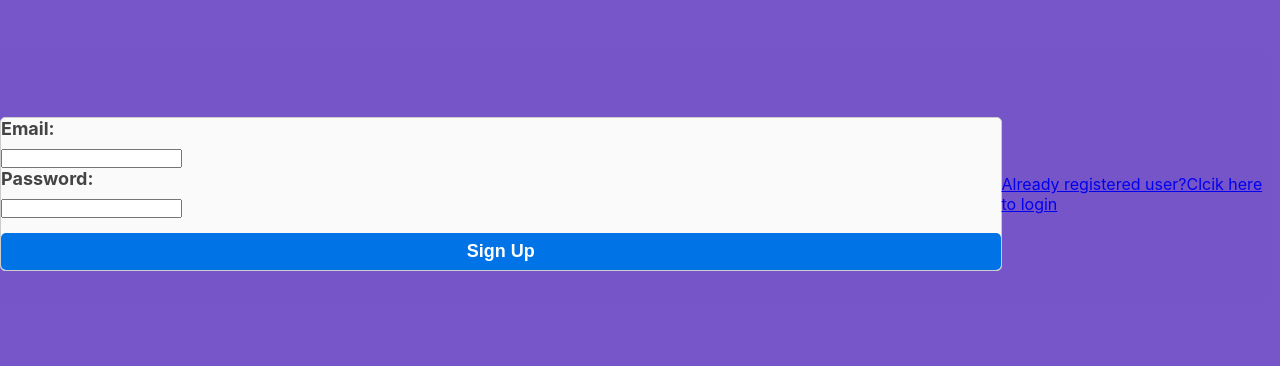
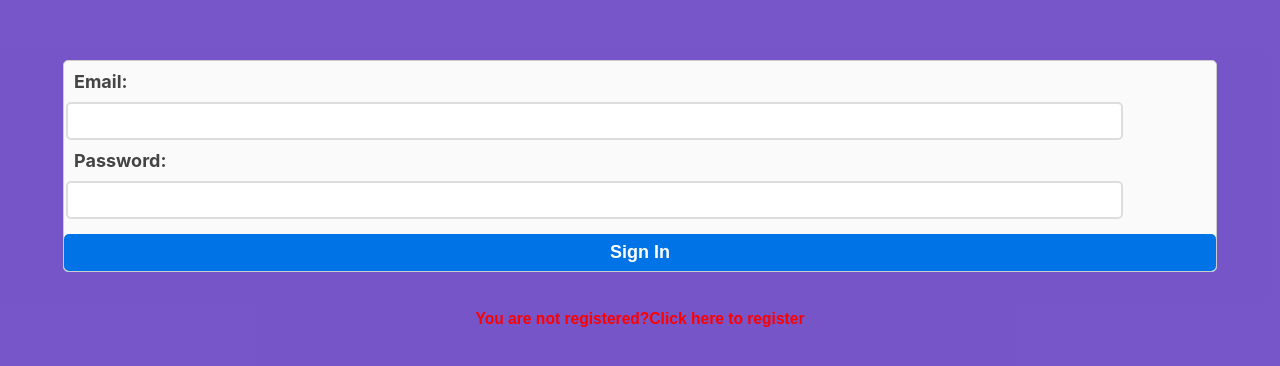
Before and after one commit to harisdolovac/AccountApp, a React (Create React App) app: page /signup in a window 1280 px wide. Shown: the part 206-572 px from the top of the page. Built offline with nearby package versions, Linux system fonts and the light colour scheme.

Commit message:
Added firebase auth,make changes to signIn-signUp page

```diff
--- a/package.json
+++ b/package.json
@@ -7,6 +7,7 @@
     "@testing-library/jest-dom": "^5.16.5",
     "@testing-library/react": "^13.4.0",
     "@testing-library/user-event": "^13.5.0",
+    "firebase": "^9.15.0",
     "react": "^18.2.0",
     "react-dom": "^18.2.0",
     "react-redux": "^8.0.5",
--- a/src/App.js
+++ b/src/App.js
@@ -4,8 +4,7 @@ import './App.css';
 import Details from './Pages/Detalis/Details';
 
 import Home from './Pages/Home/Home';
-import SignIn from './Pages/SignIn/SignIn';
-import SignUp from './Pages/SignUp/SignUp';
+import SignUpOrSignIn from './Pages/SignUp/SignUpOrSignIn';
 
 function App() {
   const [embroideryForm, setEmbroideryForm] = useState([])
@@ -14,8 +13,7 @@ function App() {
     <Router>
       <Routes >
         <Route path="/" element={<Home embroideryForm={embroideryForm} setEmbroideryForm={setEmbroideryForm} />} />
-        <Route path="/signup" element={<SignUp />} />
-        <Route path="/signin" element={<SignIn />} />
+        <Route path="/signup" element={<SignUpOrSignIn />} />
         <Route path="/details/:id" element={<Details embroideryForm={embroideryForm} setEmbroideryForm={setEmbroideryForm} />} />
       </Routes >
     </Router>
--- /dev/null
+++ b/src/Components/Firebase/firebaseConfig.js
@@ -0,0 +1,19 @@
+
+import { initializeApp } from "firebase/app";
+import { getFirestore } from "firebase/firestore"
+
+const firebaseConfig = {
+    apiKey: "AIzaSyC6XmnY7nLzZJVoh4NSqpGFVnu8DRtDfQs",
+    authDomain: "vezaplikacija.firebaseapp.com",
+    projectId: "vezaplikacija",
+    storageBucket: "vezaplikacija.appspot.com",
+    messagingSenderId: "604566414921",
+    appId: "1:604566414921:web:2accf21eba7252ea30c198",
+    measurementId: "G-ZZ0QLH4BBZ"
+};
+
+const app = initializeApp(firebaseConfig);
+
+
+export const db = getFirestore(app)
+export default app
--- a/src/Pages/Home/Home.css
+++ b/src/Pages/Home/Home.css
@@ -32,7 +32,7 @@ form {
 /* Style the form labels */
 form label {
     display: block;
-    margin-bottom: 10px;
+    margin: 10px;
     font-size: 18px;
     font-weight: bold;
     color: #444;
@@ -40,8 +40,11 @@ form label {
 
 /* Style the form input fields */
 form input[type="text"],
+form input[type="email"],
+form input[type="password"],
 form input[type="number"] {
-    width: 100%;
+    margin-left: 2px;
+    width: 90%;
     border: 2px solid #ddd;
     border-radius: 5px;
     padding: 8px;
--- a/src/Pages/SignIn/SignIn.js
+++ /dev/null
@@ -1,44 +0,0 @@
-import React, { useState } from 'react'
-import { Link } from 'react-router-dom';
-import "./SignIn.css"
-
-const SignIn = () => {
-    const [email, setEmail] = useState('');
-    const [password, setPassword] = useState('');
-
-    const handleSubmit = (event) => {
-        event.preventDefault();
-
-        // Validate form inputs and submit form data
-    };
-
-    return (
-        <div className='SignUpWrapper' >
-            <form onSubmit={handleSubmit}>
-                <label htmlFor="email">Email:</label>
-                <input
-                    type="email"
-                    id="email"
-                    value={email}
-                    onChange={(event) => setEmail(event.target.value)}
-                />
-
-                <label htmlFor="password">Password:</label>
-                <input
-                    type="password"
-                    id="password"
-                    value={password}
-                    onChange={(event) => setPassword(event.target.value)}
-                />
-
-                <button type="submit">Sign In</button>
-            </form>
-            <Link to="/signup">
-                <p>  You are not registered?Click here to register</p>
-            </Link>
-        </div>
-    );
-}
-
-
-export default SignIn
--- a/src/Pages/SignUp/SignUp.css
+++ /dev/null
@@ -1,7 +0,0 @@
-.SignUpWrapper {
-    height: 100vh;
-    display: flex;
-    align-items: center;
-    justify-content: center;
-    background-color: rgba(73, 30, 182, 0.751);
-}
--- a/src/Pages/SignUp/SignUp.js
+++ /dev/null
@@ -1,44 +0,0 @@
-import React, { useState } from 'react'
-import { Link } from 'react-router-dom';
-import "./SignUp.css"
-
-const SignUp = () => {
-    const [email, setEmail] = useState('');
-    const [password, setPassword] = useState('');
-
-    const handleSubmit = (event) => {
-        event.preventDefault();
-
-        // Validate form inputs and submit form data
-    };
-
-    return (
-        <div className='SignUpWrapper' >
-            <form onSubmit={handleSubmit}>
-                <label htmlFor="email">Email:</label>
-                <input
-                    type="email"
-                    id="email"
-                    value={email}
-                    onChange={(event) => setEmail(event.target.value)}
-                />
-
-                <label htmlFor="password">Password:</label>
-                <input
-                    type="password"
-                    id="password"
-                    value={password}
-                    onChange={(event) => setPassword(event.target.value)}
-                />
-
-                <button type="submit">Sign Up</button>
-            </form>
-
-            <Link to="/signin">
-                <p>      Already registered user?Clcik here to login</p>
-            </Link>
-        </div >
-    );
-}
-
-export default SignUp
--- /dev/null
+++ b/src/Pages/SignUp/SignUpOrSignIn.css
@@ -0,0 +1,26 @@
+.SignUpWrapper {
+    height: 100vh;
+    display: flex;
+    flex-direction: column;
+    align-items: center;
+    justify-content: center;
+    background-color: rgba(73, 30, 182, 0.751);
+}
+
+input {
+    width: 90px;
+}
+
+.buttonSwitch {
+    margin-top: 3%;
+    background-color: transparent;
+    cursor: pointer;
+    border: none;
+    color: red;
+}
+
+.buttonSwitch:hover {
+
+    background-color: red;
+    color: whitesmoke;
+}
--- /dev/null
+++ b/src/Pages/SignUp/SignUpOrSignIn.js
@@ -0,0 +1,129 @@
+import React, { useState, useEffect } from 'react'
+import { getAuth, createUserWithEmailAndPassword, signInWithEmailAndPassword } from "firebase/auth";
+import "./SignUpOrSignIn.css"
+import app from "../../Components/Firebase/firebaseConfig"
+import { useNavigate } from "react-router-dom";
+
+
+
+
+const SignUp = () => {
+    const [email, setEmail] = useState('');
+    const [password, setPassword] = useState('');
+    const [userRegistered, setUserRegistered] = useState(false)
+    const [authenticated, setAuthenticated] = useState(false)
+
+
+    let navigate = useNavigate();
+    const auth = getAuth(app);
+    const handleSubmit = (event) => {
+        event.preventDefault();
+
+        createUserWithEmailAndPassword(auth, email, password)
+            .then((userCredential) => {
+                // Signed in
+                const user = userCredential.user;
+                // ...
+                alert("You created an account")
+                console.log(user);
+                setAuthenticated(true)
+            })
+            .catch((error) => {
+                const errorCode = error.code;
+                const errorMessage = error.message;
+                alert(errorMessage);
+                // ..
+            });
+    };
+
+    const handleSubmitSignIn = (event) => {
+        event.preventDefault();
+        signInWithEmailAndPassword(auth, email, password)
+            .then((userCredential) => {
+                // Signed in
+                const user = userCredential.user;
+                // ...
+                alert("You are logged in")
+                console.log(user);
+                setAuthenticated(true)
+            })
+            .catch((error) => {
+                const errorCode = error.code;
+                const errorMessage = error.message;
+
+                alert(errorMessage)
+                console.log(errorCode);
+            });
+    }
+
+
+    useEffect(() => {
+        if (authenticated) {
+            return navigate("/");
+        }
+    }, [authenticated])
+
+    return (
+        <>
+
+            {userRegistered ?
+
+
+
+                (<div className='SignUpWrapper' >
+                    <form onSubmit={handleSubmit}>
+                        <label htmlFor="email">Email:</label>
+                        <input
+                            type="email"
+                            id="email"
+                            value={email}
+                            onChange={(event) => setEmail(event.target.value)}
+                        />
+
+                        <label htmlFor="password">Password:</label>
+                        <input
+                            type="password"
+                            id="password"
+                            value={password}
+                            onChange={(event) => setPassword(event.target.value)}
+                        />
+
+                        <button type="submit">Sign Up</button>
+                    </form>
+                    <div>
+                        <button className='buttonSwitch' onClick={() => setUserRegistered(!userRegistered)}>
+                            <h3>  Already registered user?Click here to login</h3>
+                        </button>
+                    </div>
+                </div >) :
+
+                (<div className='SignUpWrapper' >
+                    <form onSubmit={handleSubmitSignIn}>
+                        <label htmlFor="email">Email:</label>
+                        <input
+                            type="email"
+                            id="email"
+                            value={email}
+                            onChange={(event) => setEmail(event.target.value)}
+                        />
+
+                        <label htmlFor="password">Password:</label>
+                        <input
+                            type="password"
+                            id="password"
+                            value={password}
+                            onChange={(event) => setPassword(event.target.value)}
+                        />
+
+                        <button type="submit">Sign In</button>
+                    </form>
+                    <button className='buttonSwitch' onClick={() => setUserRegistered(!userRegistered)}>
+                        <h3>  You are not registered?Click here to register</h3>
+                    </button>
+                </div>)
+
+            }
+        </>
+    )
+}
+export default SignUp
```
Also changed, not shown: src/Pages/SignIn/SignIn.css (deleted), 1 other file (tests, documents, lock files or other folders).
